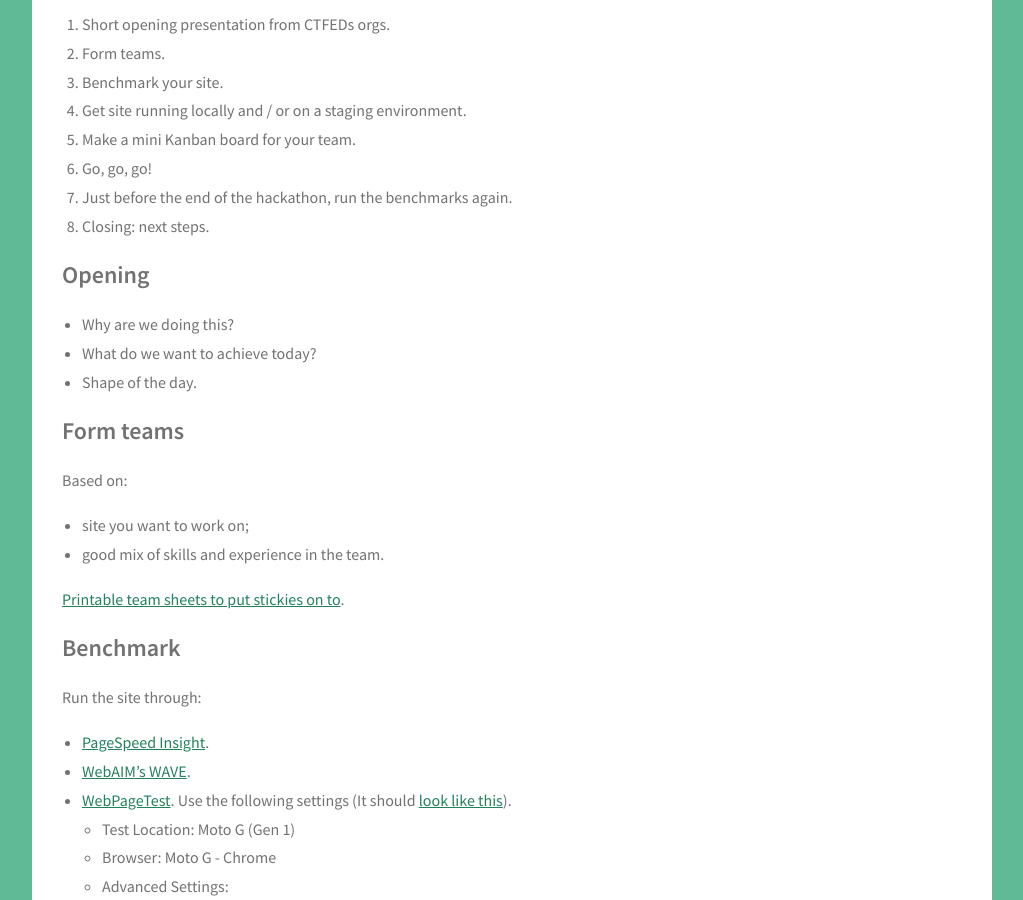
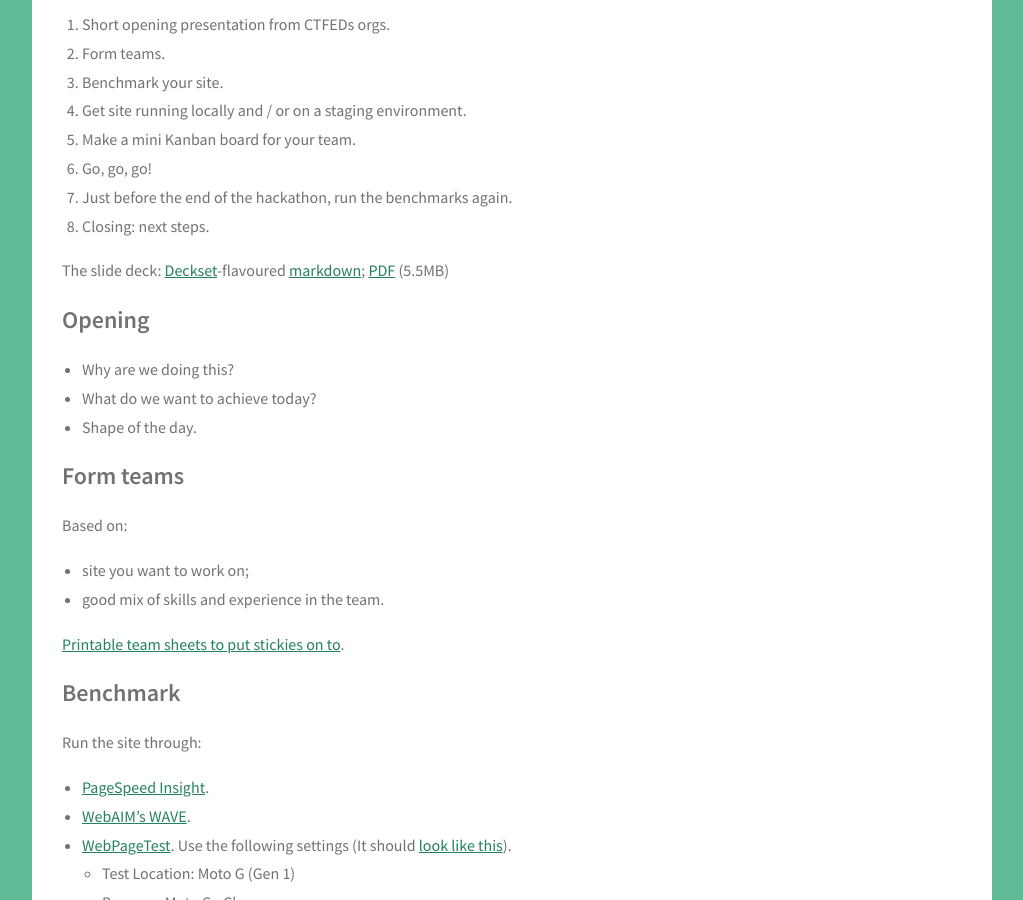
Before and after one commit to CTFEDs/LGBT-Workshop, a Jekyll site: the page built from index.md, in a window 1280 px wide and 900 px high, scrolled down 326 px. Shown: the whole window, without its empty margins (128-1151 px from the left). Built offline with Jekyll 4.4.1, drawn with Linux system fonts in a browser that asks for light colours.

Commit message:
Add link to deck

```diff
--- a/index.md
+++ b/index.md
@@ -13,6 +13,8 @@ Rough outline for the day.
 6. Go, go, go!
 7. Just before the end of the hackathon, run the benchmarks again.
 8. Closing: next steps.
+
+The slide deck: [Deckset](http://www.decksetapp.com/)-flavoured [markdown](deck.md); [PDF](deck.pdf) (5.5MB)
 
 ## Opening
 
```
